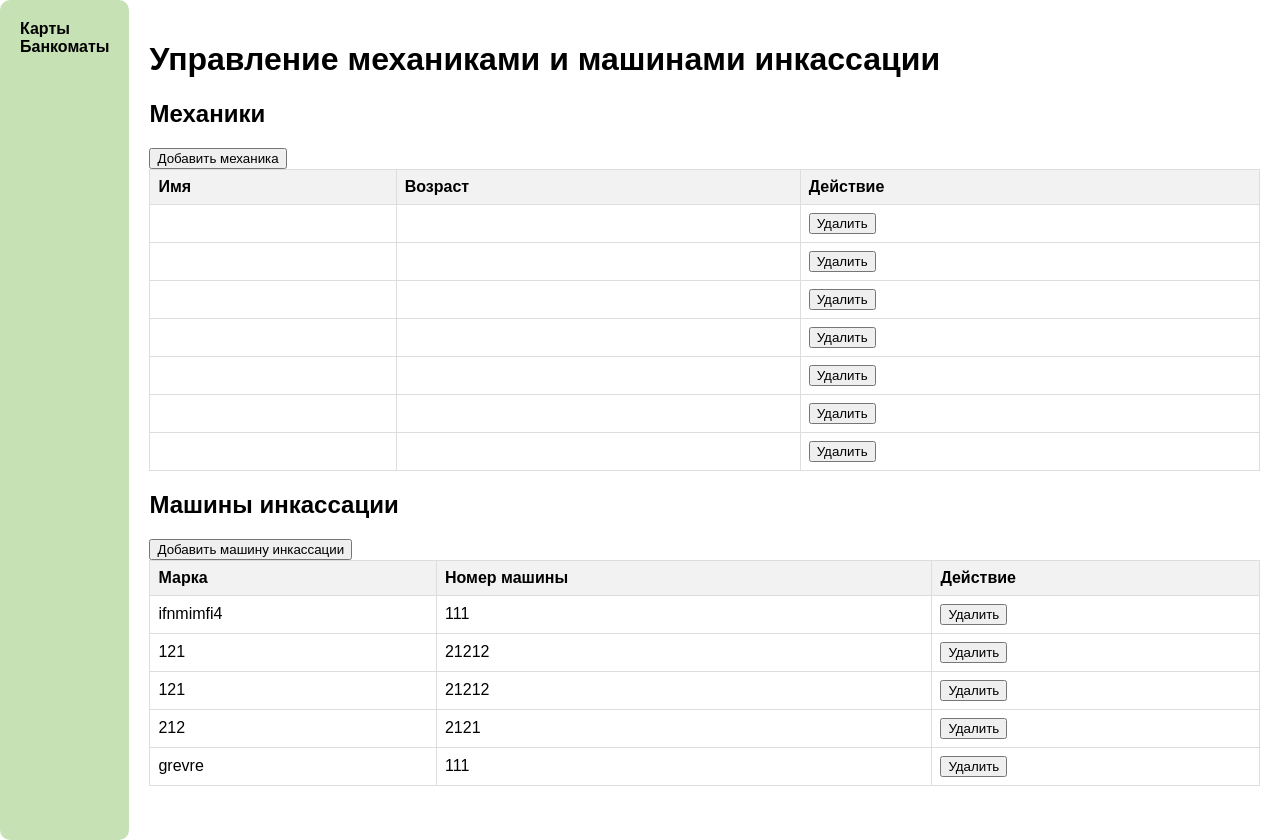
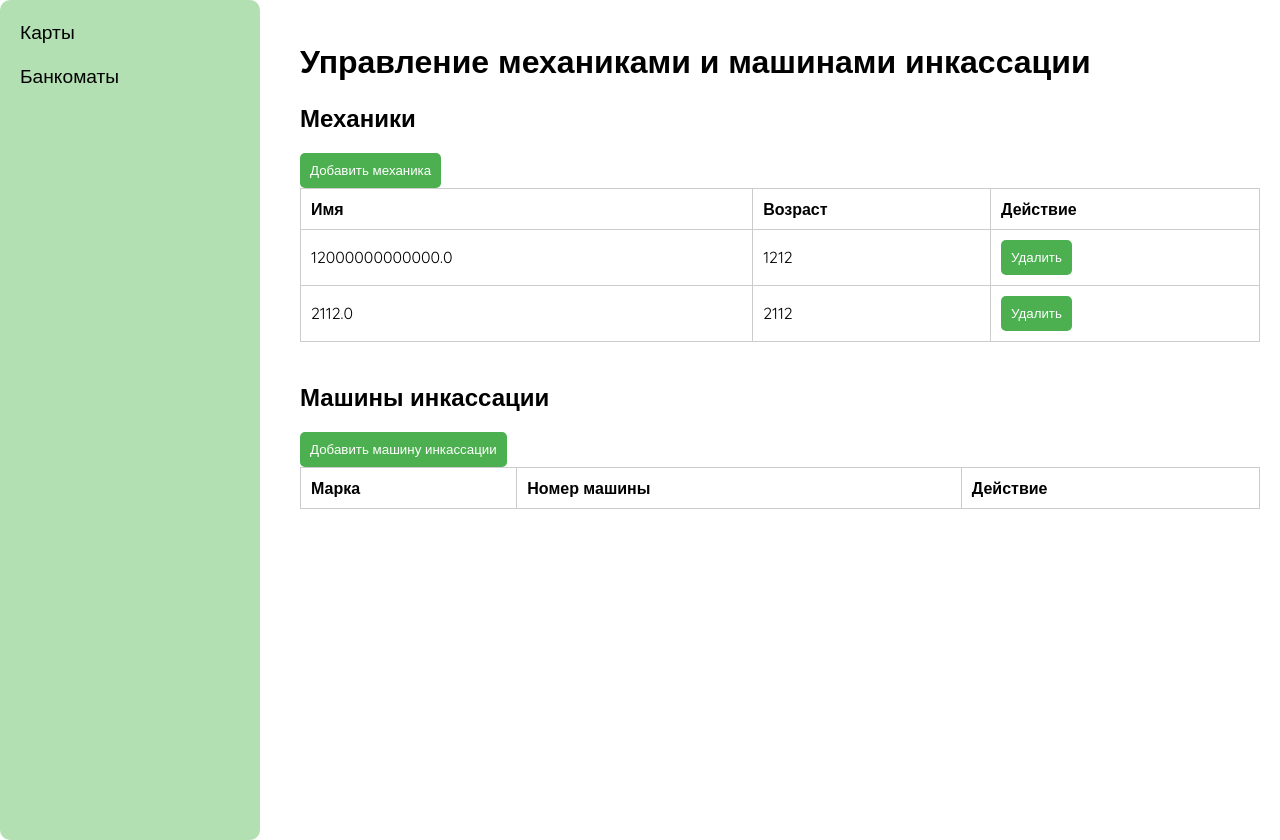
Before and after one commit to exlntz/cash, a Flask app: page /admin in a window 1280 px wide. Run offline with Flask 3, Linux system fonts and the light colour scheme; lists and menus that the app fills with data are empty.

Commit message:
napolovinurabotaet

```diff
--- a/cars.csv
+++ /dev/null
@@ -1,6 +0,0 @@
-name,plate
-212131,211212.0
-212,2121.0
-2121,
-2123,312.0
-111,111111
--- a/main.py
+++ b/main.py
@@ -2,10 +2,6 @@ from flask import Flask, render_template, request, jsonify, send_from_directory
 import json
 import csv
 import pandas as pd
-import logging
-
-logging.basicConfig(level=logging.DEBUG)
-
 
 app = Flask(__name__)
 
@@ -54,89 +50,74 @@ def serve_static(path):
 
 
 
+#@app.route('/save_mechanic', methods=['POST'])
+#def save_mechanic():
+   # data = request.get_json()
+   # name = data['name']
+   # age = data['age']
+
+    # Сохранение данных в mechanics.csv
+  # with open('csvfiles/mechanics.csv', 'a', encoding='utf-8', newline='') as fm:
+   #     csv.writer(fm).writerow([name, age])
+   # return jsonify({'success': True})
+
+#@app.route('/save_car', methods=['POST'])
+#def save_car_def():
+   # data = request.get_json()
+   # name = data['name']
+   # plate = data['plate']
+
+    # Сохранение данных в cars.csv
+   # with open('csvfiles/cars.csv', 'a', encoding='utf-8', newline='') as fc:
+  #      csv.writer(fc).writerow([name, plate])
+  #  return jsonify({'success': True})
+
+
+MECHANICS_FILE = 'csvfiles/mechanics.csv'
+CARS_FILE = 'csvfiles/cars.csv'
+
+def read_csv(file_path):
+    with open(file_path, mode='r', newline='', encoding='utf-8') as file:
+        reader = csv.DictReader(file)
+        return list(reader)
+
+def write_csv(file_path, data, fieldnames):
+    with open(file_path, mode='w', newline='', encoding='utf-8') as file:
+        writer = csv.DictWriter(file, fieldnames=fieldnames)
+        writer.writeheader()
+        writer.writerows(data)
+
 @app.route('/save_mechanic', methods=['POST'])
 def save_mechanic():
-    data = request.get_json()
-    mechanics = read_csv('csvfiles/mechanics.csv')
+    data = request.json
+    mechanics = read_csv(MECHANICS_FILE)
     mechanics.append(data)
-    write_csv('csvfiles/mechanics.csv', mechanics)
+    write_csv(MECHANICS_FILE, mechanics, ['name', 'age'])
     return jsonify({'success': True})
 
-    # Сохранение данных в mechanics.csv
-    with open('csvfiles/mechanics.csv', 'a', encoding='utf-8', newline='') as fm:
-        csv.writer(fm).writerow([name, age])
+@app.route('/delete_mechanic', methods=['POST'])
+def delete_mechanic():
+    data = request.json
+    mechanics = read_csv(MECHANICS_FILE)
+    mechanics = [mech for mech in mechanics if mech['name'] != data['name'] or mech['age'] != str(data['age'])]
+    write_csv(MECHANICS_FILE, mechanics, ['name', 'age'])
     return jsonify({'success': True})
 
 @app.route('/save_car', methods=['POST'])
 def save_car():
-    data = request.get_json()
-    cars = read_csv('cars.csv')
+    data = request.json
+    cars = read_csv(CARS_FILE)
     cars.append(data)
-    write_csv('cars.csv', cars)
-    return jsonify({'success': True})
-
-    # Сохранение данных в cars.csv
-    with open('csvfiles/cars.csv', 'a', encoding='utf-8', newline='') as fc:
-        csv.writer(fc).writerow([name, plate])
-    return jsonify({'success': True})
-
-
-def read_csv(filename):
-    try:
-        df = pd.read_csv(filename)
-        return df.to_dict(orient='records')
-    except FileNotFoundError:
-        logging.warning(f"File {filename} not found. Creating an empty DataFrame with headers.")
-        if filename == 'mechanics.csv':
-            df = pd.DataFrame(columns=['Name', 'Age'])
-        elif filename == 'cars.csv':
-            df = pd.DataFrame(columns=['Name', 'Number'])
-        return df.to_dict(orient='records')
-    except pd.errors.EmptyDataError:
-        logging.warning(f"File {filename} is empty. Creating an empty DataFrame with headers.")
-        if filename == 'mechanics.csv':
-            df = pd.DataFrame(columns=['Name', 'Age'])
-        elif filename == 'cars.csv':
-            df = pd.DataFrame(columns=['Name', 'Number'])
-        return df.to_dict(orient='records')
-    except Exception as e:
-        logging.error(f"Error reading {filename}: {e}")
-        return []
-
-
-def write_csv(filename, data):
-    try:
-        if not data:
-            # Если список пустой, создаем новый CSV файл с заголовками
-            if filename == 'mechanics.csv':
-                df = pd.DataFrame(columns=['Name', 'Age'])
-            elif filename == 'cars.csv':
-                df = pd.DataFrame(columns=['Name', 'Number'])
-        else:
-            df = pd.DataFrame(data)
-        df.to_csv(filename, index=False, encoding='utf-8')
-    except Exception as e:
-        logging.error(f"Error writing to {filename}: {e}")
-
-
-@app.route('/delete_mechanic', methods=['POST'])
-def delete_mechanic():
-    data = request.get_json()
-    mechanics = read_csv('csvfiles/mechanics.csv')
-    mechanics_df = pd.DataFrame(mechanics)
-    mechanics_df = mechanics_df[mechanics_df['Name'] != data.get('name')]
-    write_csv('csvfiles/mechanics.csv', mechanics_df.to_dict(orient='records'))
+    write_csv(CARS_FILE, cars, ['name', 'plate'])
     return jsonify({'success': True})
 
 @app.route('/delete_car', methods=['POST'])
 def delete_car():
-    data = request.get_json()
-    cars = read_csv('cars.csv')
-    cars_df = pd.DataFrame(cars)
-    cars_df = cars_df[cars_df['Number'] != data.get('plate')]
-    write_csv('cars.csv', cars_df.to_dict(orient='records'))
+    data = request.json
+    cars = read_csv(CARS_FILE)
+    cars = [car for car in cars if car['name'] != data['name'] or car['plate'] != data['plate']]
+    write_csv(CARS_FILE, cars, ['name', 'plate'])
     return jsonify({'success': True})
-
 
 if __name__ == '__main__':
     app.run(debug=True)
--- a/static/admincss.css
+++ b/static/admincss.css
@@ -1,60 +1,94 @@
 body {
-    font-family: Arial, sans-serif;
+    font-family: 'Quicksand', sans-serif;
     margin: 0;
-    padding: 0;
     display: flex;
-}
-
-.container {
-    display: flex;
-    width: 100%;
+    flex-direction: row;
 }
 
 .sidebar {
-    background-color: #c6e2b5;
+    background-color: #b2e0b2;
     border-radius: 10px;
     padding: 20px;
     height: 100vh;
+    width: 220px;
 }
 
-.sidebar ul {
-    list-style-type: none;
-    padding: 0;
+.menu-item {
+    margin-bottom: 20px;
 }
 
-.sidebar li {
-    margin: 10px 0;
-}
-
-.sidebar a {
+.menu-item a {
     text-decoration: none;
     color: black;
-    font-weight: bold;
+    font-size: 1.2em;
 }
 
 .content {
-    flex: 1;
+    margin-left: 20px;
     padding: 20px;
+    flex-grow: 1;
+}
+
+.table-section {
+    margin-bottom: 40px;
 }
 
 table {
     width: 100%;
     border-collapse: collapse;
-    margin-bottom: 20px;
 }
 
 th, td {
-    border: 1px solid #ddd;
-    padding: 8px;
+    border: 1px solid #ccc;
+    padding: 10px;
     text-align: left;
 }
 
-th {
-    background-color: #f2f2f2;
-}
-
-.filter button {
-    margin-right: 10px;
+button {
+    background-color: #4CAF50;
+    color: white;
+    border: none;
+    border-radius: 5px;
     padding: 10px;
     cursor: pointer;
 }
+
+button:hover {
+    opacity: 0.8;
+}
+
+.modal {
+    display: none;
+    position: fixed;
+    z-index: 1;
+    left: 0;
+    top: 0;
+    width: 100%;
+    height: 100%;
+    overflow: auto;
+    background-color: rgb(0,0,0);
+    background-color: rgba(0,0,0,0.4);
+    padding-top: 60px;
+}
+
+.modal-content {
+    background-color: #fefefe;
+    margin: 5% auto;
+    padding: 20px;
+    border: 1px solid #888;
+    width: 80%;
+}
+
+.close {
+    color: #aaaaaa;
+    float: right;
+    font-size: 28px;
+    font-weight: bold;
+}
+
+.close:hover,
+.close:focus {
+    color: #000;
+    text-decoration: none;
+    cursor: pointer;
+}
--- a/templates/admin/admin.html
+++ b/templates/admin/admin.html
@@ -33,17 +33,14 @@
                         <th>Действие</th>
                     </tr>
                 </thead>
-                <tbody>
+                <tbody id="mechanicsTbody">
                     {% for row in mechanics %}
                     <tr>
-                        <td>{{ row.NameM }}</td>
-                        <td>{{ row.Age }}</td>
-                        <td><button onclick="deleteMechanic(this)">Удалить</button></td>
+                        <td>{{ row.name }}</td>
+                        <td>{{ row.age }}</td>
+                        <td><button onclick="deleteMechanic(this, '{{ row.name }}', {{ row.age }})">Удалить</button></td>
                     </tr>
                     {% endfor %}
-                </tbody>
-                <tbody id="mechanicsTbody">
-                    <!-- Механики будут добавлены здесь -->
                 </tbody>
             </table>
         </div>
@@ -66,17 +63,14 @@
                         <th>Действие</th>
                     </tr>
                 </thead>
-                <tbody>
+                <tbody id="carsTbody">
                     {% for row in cars %}
                     <tr>
-                        <td>{{ row.NameC }}</td>
-                        <td>{{ row.Number }}</td>
-                        <td><button onclick="deleteCar(this)">Удалить</button></td>
+                        <td>{{ row.name }}</td>
+                        <td>{{ row.number }}</td>
+                        <td><button onclick="deleteCar(this, '{{ row.name }}', '{{ row.number }}')">Удалить</button></td>
                     </tr>
                     {% endfor %}
-                </tbody>
-                <tbody id="carsTbody">
-                    <!-- Машины будут добавлены здесь -->
                 </tbody>
             </table>
         </div>
@@ -85,19 +79,11 @@
         function toggleMechanicForm() {
             const form = document.getElementById('mechanicForm');
             form.style.display = form.style.display === 'none' ? 'block' : 'none';
-            // Очистка полей ввода
-            document.getElementById('mechanicName').value = '';
-            document.getElementById('mechanicAge').value = '';
         }
-
         function toggleCarForm() {
             const form = document.getElementById('carForm');
             form.style.display = form.style.display === 'none' ? 'block' : 'none';
-            // Очистка полей ввода
-            document.getElementById('carName').value = '';
-            document.getElementById('carPlate').value = '';
         }
-
         function addMechanic() {
             const name = document.getElementById('mechanicName').value;
             const age = document.getElementById('mechanicAge').value;
@@ -113,14 +99,11 @@
                 if (data.success) {
                     const tbody = document.getElementById('mechanicsTbody');
                     const row = tbody.insertRow();
-                    row.innerHTML = `<td>${name}</td><td>${age}</td><td><button onclick="deleteMechanic(this)">Удалить</button></td>`;
+                    row.innerHTML = `<td>${name}</td><td>${age}</td><td><button onclick="deleteMechanic(this, '${name}', ${age})">Удалить</button></td>`;
                     toggleMechanicForm();
-                } else {
-                    alert('Ошибка при добавлении механика');
                 }
             });
         }
-
         function addCar() {
             const name = document.getElementById('carName').value;
             const plate = document.getElementById('carPlate').value;
@@ -136,50 +119,40 @@
                 if (data.success) {
                     const tbody = document.getElementById('carsTbody');
                     const row = tbody.insertRow();
-                    row.innerHTML = `<td>${name}</td><td>${plate}</td><td><button onclick="deleteCar(this)">Удалить</button></td>`;
+                    row.innerHTML = `<td>${name}</td><td>${plate}</td><td><button onclick="deleteCar(this, '${name}', '${plate}')">Удалить</button></td>`;
                     toggleCarForm();
-                } else {
-                    alert('Ошибка при добавлении машины');
                 }
             });
         }
-
-        function deleteMechanic(button) {
-            const row = button.parentNode.parentNode; // Получаем строку
-            const name = row.cells[0].innerText; // Получаем имя механика
+        function deleteMechanic(button, name, age) {
             fetch('/delete_mechanic', {
                 method: 'POST',
                 headers: {
                     'Content-Type': 'application/json'
                 },
-                body: JSON.stringify({ name })
+                body: JSON.stringify({ name, age })
             })
             .then(response => response.json())
             .then(data => {
                 if (data.success) {
+                    const row = button.parentNode.parentNode; // Получаем строку
                     row.parentNode.removeChild(row); // Удаляем строку из таблицы
-                } else {
-                    alert('Ошибка при удалении механика');
                 }
             });
         }
-
-        function deleteCar(button) {
-            const row = button.parentNode.parentNode; // Получаем строку
-            const plate = row.cells[1].innerText; // Получаем номер машины
+        function deleteCar(button, name, plate) {
             fetch('/delete_car', {
                 method: 'POST',
                 headers: {
                     'Content-Type': 'application/json'
                 },
-                body: JSON.stringify({ plate })
+                body: JSON.stringify({ name, plate })
             })
             .then(response => response.json())
             .then(data => {
                 if (data.success) {
+                    const row = button.parentNode.parentNode; // Получаем строку
                     row.parentNode.removeChild(row); // Удаляем строку из таблицы
-                } else {
-                    alert('Ошибка при удалении машины');
                 }
             });
         }
```
Also changed, not shown: csvfiles/cars.csv (+1 -6 lines), csvfiles/mechanics.csv (+2 -7 lines).
